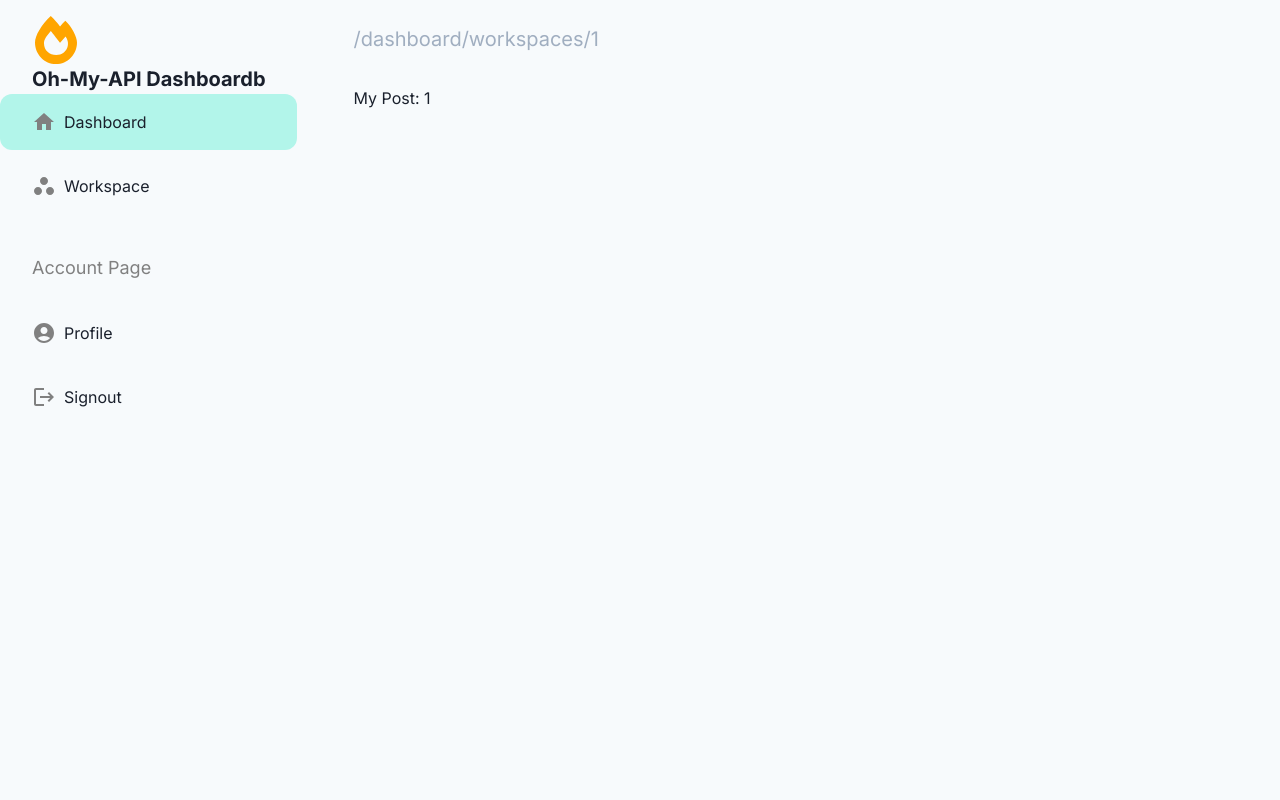
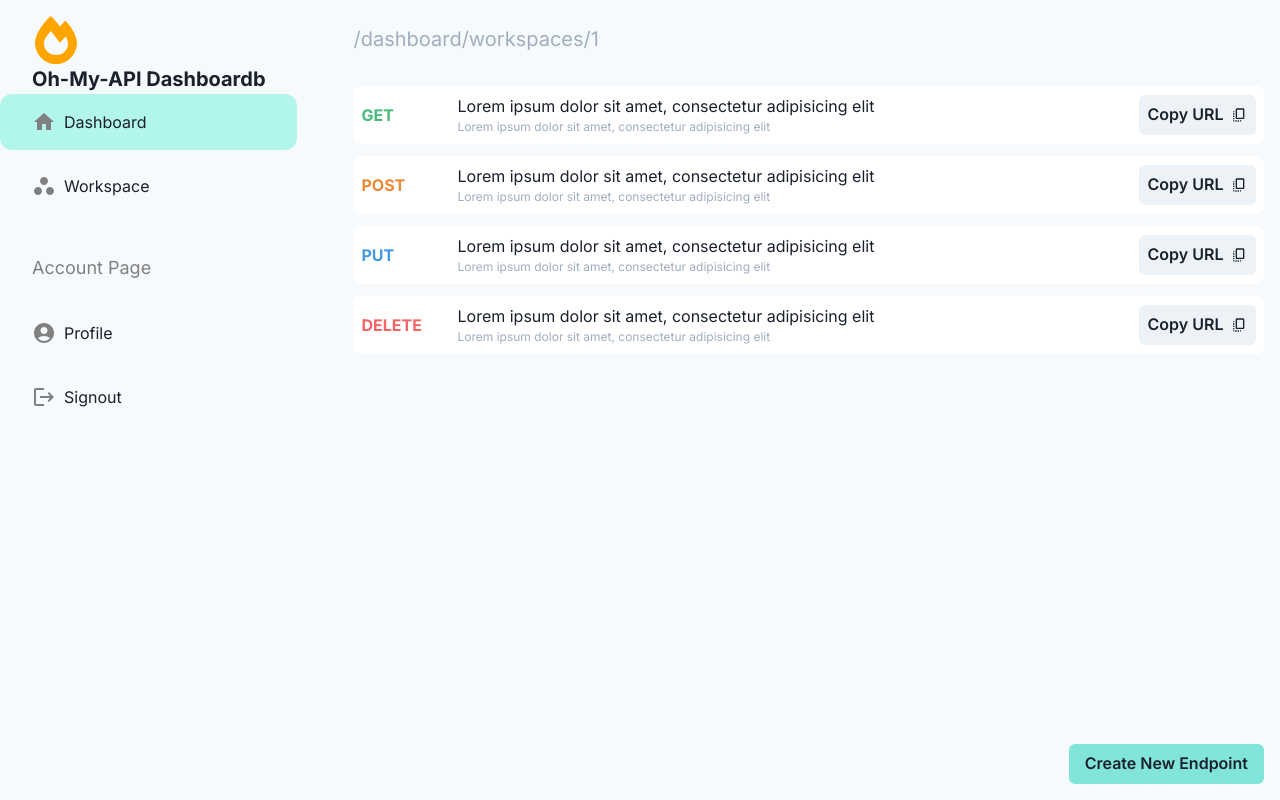
Before and after one commit to SeptAlfauzan/oh-my-api, a Next.js app: page /dashboard/workspaces/1 in a window 1280 px wide. Built offline with nearby package versions, Linux system fonts and the light colour scheme.

Commit message:
add: new endpoint, and endpoint page

```diff
--- a/package.json
+++ b/package.json
@@ -13,6 +13,7 @@
     "@chakra-ui/react": "^2.8.2",
     "@emotion/react": "^11.13.0",
     "@emotion/styled": "^11.13.0",
+    "@monaco-editor/react": "^4.6.0",
     "firebase": "^10.13.0",
     "firebase-admin": "^12.3.1",
     "framer-motion": "^11.3.28",
--- a/src/app/dashboard/new-endpoint/page.tsx
+++ b/src/app/dashboard/new-endpoint/page.tsx
@@ -0,0 +1,5 @@
+import { Text } from "@chakra-ui/react";
+
+export default function Page() {
+  return <Text>Creating new endpoint</Text>;
+}
--- a/src/app/dashboard/workspaces/[slug]/page.tsx
+++ b/src/app/dashboard/workspaces/[slug]/page.tsx
@@ -1,3 +1,61 @@
+import { EndpointItem, RequestType } from "@/interfaces";
+import { Box, Button, List, Link, Text } from "@chakra-ui/react";
+import { MdCopyAll } from "react-icons/md";
+import WorkspaceEndpointItem from "./widgets/workspace_endpoint_item";
+
 export default function Page({ params }: { params: { slug: string } }) {
-  return <div>My Post: {params.slug}</div>;
+  const dummy: EndpointItem[] = [
+    {
+      id: "woeiuqwe",
+      workspaceId: "ioqwiue",
+      desc: "singkat saja",
+      name: "Paham!",
+      lastEdited: "kemarin",
+      requestType: RequestType.GET,
+    },
+    {
+      id: "woeiuqwe",
+      workspaceId: "ioqwiue",
+      desc: "singkat saja",
+      name: "Paham!",
+      lastEdited: "kemarin",
+      requestType: RequestType.POST,
+    },
+    {
+      id: "woeiuqwe",
+      workspaceId: "ioqwiue",
+      desc: "singkat saja",
+      name: "Paham!",
+      lastEdited: "kemarin",
+      requestType: RequestType.PUT,
+    },
+    {
+      id: "woeiuqwe",
+      workspaceId: "ioqwiue",
+      desc: "singkat saja",
+      name: "Paham!",
+      lastEdited: "kemarin",
+      requestType: RequestType.DELETE,
+    },
+  ];
+
+  return (
+    <Box>
+      <List spacing={3}>
+        {dummy.map((item, i) => (
+          <WorkspaceEndpointItem key={i} item={item} />
+        ))}
+      </List>
+      <Link
+        href={`/dashboard/new-endpoint/${params.slug}`}
+        position={"absolute"}
+        bottom={4}
+        right={4}
+      >
+        <Button background={"teal.200"}>
+          <Text>Create New Endpoint</Text>
+        </Button>
+      </Link>
+    </Box>
+  );
 }
--- /dev/null
+++ b/src/app/dashboard/workspaces/[slug]/widgets/workspace_endpoint_item.tsx
@@ -0,0 +1,67 @@
+import { EndpointItem, RequestType } from "@/interfaces";
+import { Box, Button, Link, ListItem, Text } from "@chakra-ui/react";
+import { MdCopyAll } from "react-icons/md";
+
+type Props = {
+  item: EndpointItem;
+};
+
+export default function WorkspaceEndpointItem({ item }: Props) {
+  let typeRequest = "";
+  let colorType = "gray.200";
+  switch (+item.requestType) {
+    case RequestType.GET:
+      typeRequest = "GET";
+      colorType = "green.400";
+      break;
+    case RequestType.POST:
+      typeRequest = "POST";
+      colorType = "orange.400";
+      break;
+    case RequestType.PUT:
+      typeRequest = "PUT";
+      colorType = "blue.400";
+      break;
+    case RequestType.DELETE:
+      typeRequest = "DELETE";
+      colorType = "red.400";
+      break;
+    default:
+      break;
+  }
+
+  return (
+    <ListItem
+      display={"flex"}
+      alignItems={"center"}
+      gap={4}
+      background={"white"}
+      padding={2}
+      borderRadius={8}
+    >
+      <Link href={`/dashboard/endpoints/asdasd`} width={"100%"}>
+        <Box display={"flex"} width={"100%"} alignItems={"center"} gap={4}>
+          <Text width={20} color={colorType} fontWeight={"bold"}>
+            {typeRequest}
+          </Text>
+          <Box>
+            <Text noOfLines={1} textOverflow={"ellipsis"}>
+              Lorem ipsum dolor sit amet, consectetur adipisicing elit
+            </Text>
+            <Text
+              fontSize={12}
+              color={"gray.400"}
+              noOfLines={1}
+              textOverflow={"ellipsis"}
+            >
+              Lorem ipsum dolor sit amet, consectetur adipisicing elit
+            </Text>
+          </Box>
+        </Box>
+      </Link>
+      <Button rightIcon={<MdCopyAll />} marginLeft={"auto"}>
+        <Text display={{ base: "none", md: "block" }}>Copy URL</Text>
+      </Button>
+    </ListItem>
+  );
+}
--- a/src/app/dashboard/workspaces/page.tsx
+++ b/src/app/dashboard/workspaces/page.tsx
@@ -24,13 +24,15 @@ export default function WorkspacePage() {
   const dummy: WorkspaceItem[] = [
     {
       id: "asdasdas",
+      userId: "-",
       name: "Percobaan",
       lasEdited: "kemarin",
       numberEndpoints: 1,
       isActive: true,
     },
     {
-      id: "asdasdas",
+      id: "asds",
+      userId: "-",
       name: "Percobaan",
       lasEdited: "kemarin",
       numberEndpoints: 2,
@@ -48,7 +50,7 @@ export default function WorkspacePage() {
             item={item}
             props={{
               _hover: { cursor: "pointer", background: "teal.100" },
-              onClick: () => router.push(`/workspaces/${item.id}`),
+              onClick: () => router.push(`/dashboard/workspaces/${item.id}`),
             }}
           />
         ))}
--- a/src/interfaces.tsx
+++ b/src/interfaces.tsx
@@ -9,8 +9,25 @@ export interface SidebarItem {
 
 export interface WorkspaceItem {
   id: string;
+  userId: string;
   name: string;
   lasEdited: string;
   numberEndpoints: number;
   isActive: boolean;
 }
+
+export interface EndpointItem {
+  id: string;
+  workspaceId: string;
+  desc: string;
+  name: string;
+  lastEdited: string;
+  requestType: RequestType;
+}
+
+export enum RequestType {
+  GET,
+  POST,
+  PUT,
+  DELETE,
+}
```
Also changed, not shown: src/app/dashboard/new-endpoint/[slug]/page.tsx (added, +80 -0 lines), src/widgets/file_upload.tsx (added, +49 -0 lines), src/app/dashboard/endpoints/page.tsx (added), 1 other file (tests, documents, lock files or other folders).
